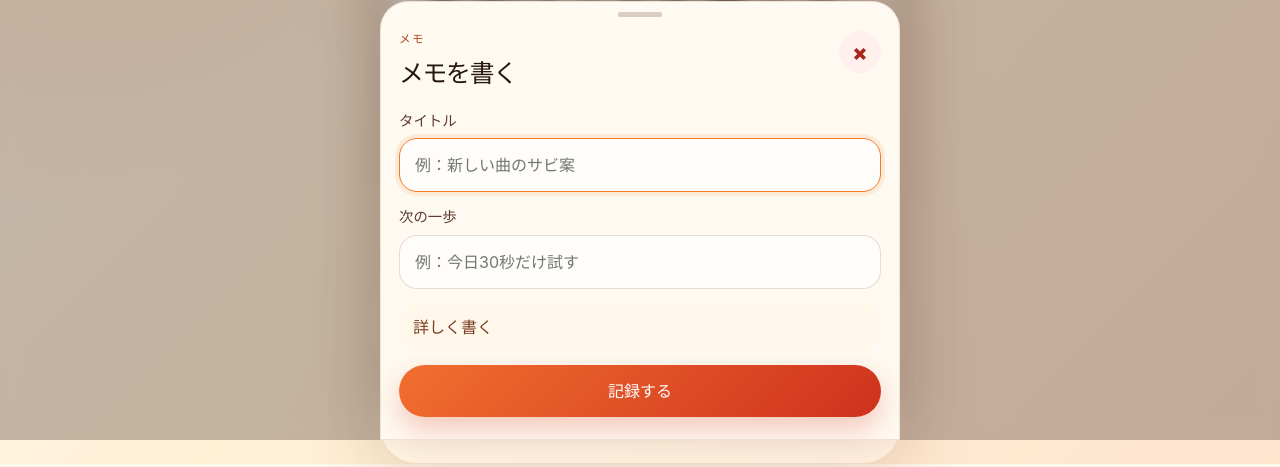
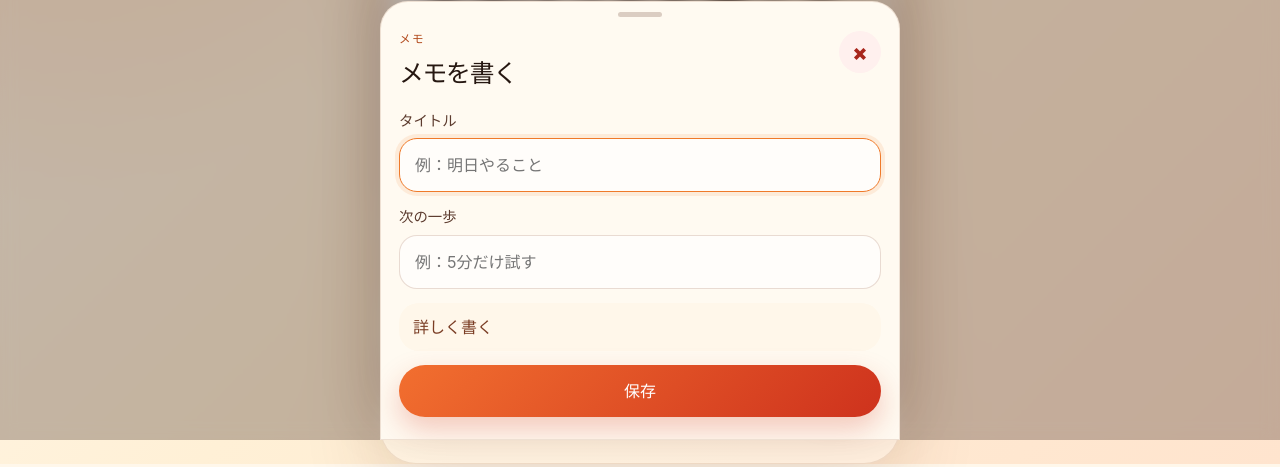
Before and after one commit to sunpotflower4460-cpu/sumples-fire, a React (Vite) app: page / in a window 1280 px wide. Both pictures are taken after a click on the button "＋ メモを書く". Shown: the part 360-827 px from the top of the page. Built offline with nearby package versions, Linux system fonts and the light colour scheme.

Commit message:
fix: make memo form copy app-store ready

```diff
--- a/src/components/FireForm.tsx
+++ b/src/components/FireForm.tsx
@@ -51,7 +51,7 @@ export function FireForm({ onAddSeed }: FireFormProps) {
             setTitle(event.target.value);
             setError('');
           }}
-          placeholder="例：新しい曲のサビ案"
+          placeholder="例：明日やること"
           maxLength={60}
           autoFocus
         />
@@ -63,7 +63,7 @@ export function FireForm({ onAddSeed }: FireFormProps) {
           id="seed-next-action"
           value={nextAction}
           onChange={(event) => setNextAction(event.target.value)}
-          placeholder="例：今日30秒だけ試す"
+          placeholder="例：5分だけ試す"
           maxLength={90}
         />
       </div>
@@ -72,7 +72,7 @@ export function FireForm({ onAddSeed }: FireFormProps) {
         <summary>詳しく書く</summary>
 
         <div className="field-group">
-          <label htmlFor="seed-body">メモ</label>
+          <label htmlFor="seed-body">本文</label>
           <textarea
             id="seed-body"
             value={body}
@@ -130,7 +130,7 @@ export function FireForm({ onAddSeed }: FireFormProps) {
       {error ? <p className="form-error">{error}</p> : null}
 
       <button className="primary-button" type="submit">
-        記録する
+        保存
       </button>
     </form>
   );
```
